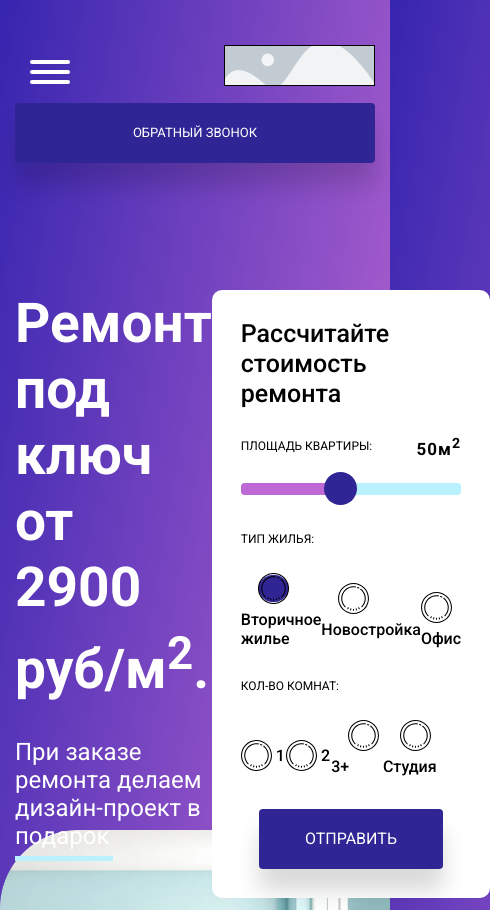
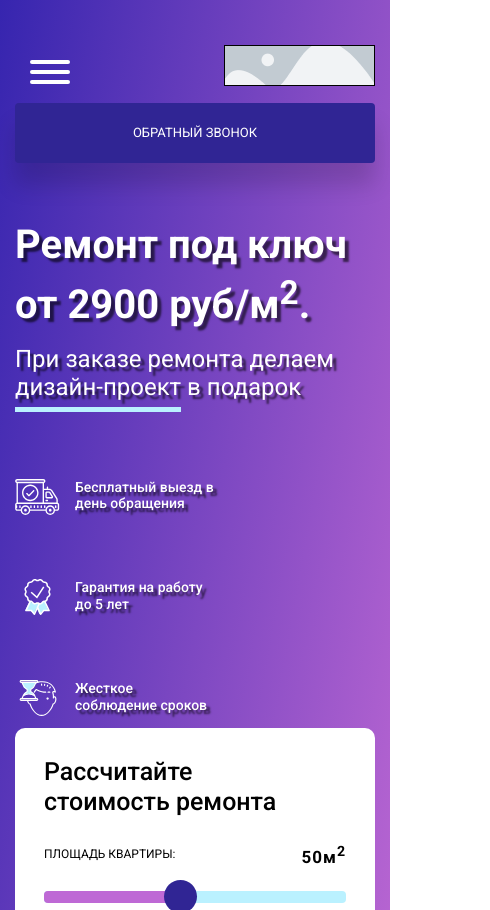
Before and after one commit to Ihustat/argachoffTest, a website: page src/index.html in a window 390 px wide. Shown: the top 910 px of the page, 490 px wide, since content can reach past the window. Drawn offline with nearby package versions, Linux system fonts and the light colour scheme; files that its build step writes are made by us from their sources.

Commit message:
add adaptive

```diff
--- a/src/sass/media/_header-media.sass
+++ b/src/sass/media/_header-media.sass
@@ -11,6 +11,8 @@
         transform: translateY(2px)
 
 @media (max-width: 1025px)
+    .header
+        margin-bottom: 28px
     .hamburger
         display: inline-block
         position: relative
@@ -21,8 +23,7 @@
     .nav__list
         padding: 45px 0
         flex-direction: column
-        gap: 0
-        justify-content: space-between
+        gap: 15px
         align-items: center
         position: absolute
         z-index: 14
--- a/src/sass/media/_main-media.sass
+++ b/src/sass/media/_main-media.sass
@@ -0,0 +1,29 @@
+@media (max-width: 1436px)
+    .main__descr
+        text-shadow: 4px 4px 2px rgba(0,0,0,0.6)
+
+@media (max-width: 1120px)
+    .main__title
+        font-size: 28px
+    .main__descr
+        max-width: 500px
+
+@media (max-width: 1025px)
+    .scroll-block
+        display: none
+    .main__wrapper
+        flex-direction: column
+        gap: 15px
+    .main__descr
+        max-width: 100%
+    .main__calc
+        width: 100%
+    .main__title
+        margin-bottom: 15px
+        font-size: 40px
+    .calc-radio__items
+        flex-wrap: wrap
+
+@media (max-width: 505px)
+    .calc-radio__wrapper
+        margin-bottom: 5px
```
Also changed, not shown: dist/css/style.min.css.
